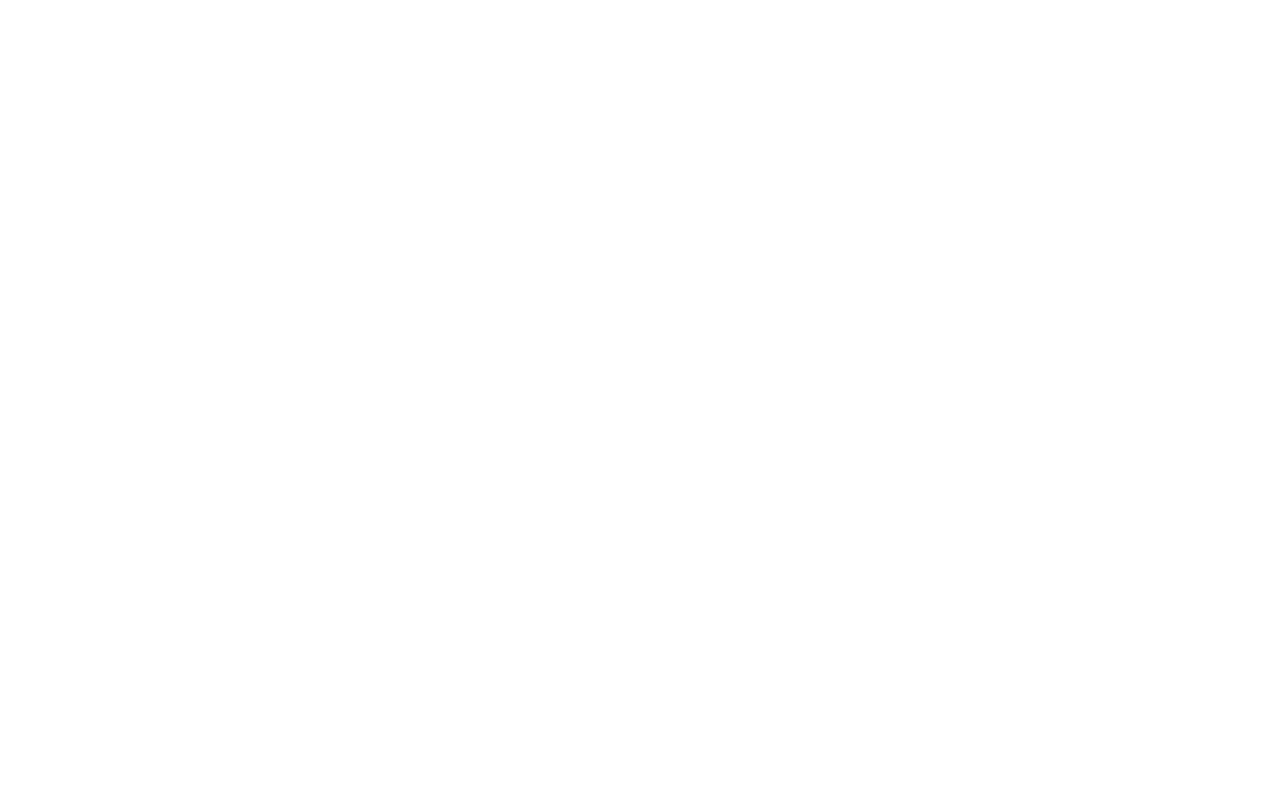
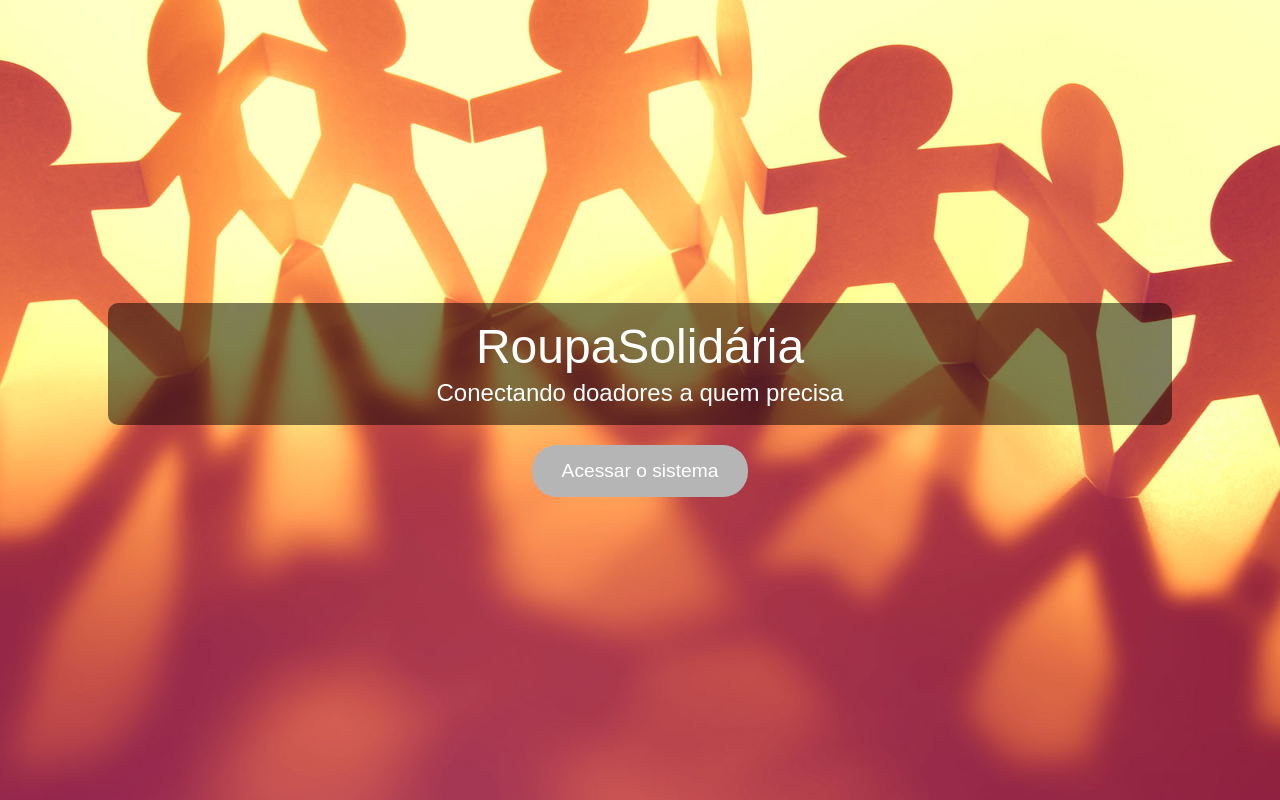
Before and after one commit to raphaeljjoao/roupa-solidaria, an Angular app in the folder app/: page /home in a window 1280 px wide. Before the commit this address led to /. Built offline with nearby package versions, Linux system fonts and the light colour scheme.

Commit message:
Create home component

```diff
--- a/app/src/app/app.routes.ts
+++ b/app/src/app/app.routes.ts
@@ -1,6 +1,8 @@
 import { Routes } from '@angular/router';
 import { LoginComponent } from './login/login.component';
+import { HomeComponent } from '../home/home.component';
 
 export const routes: Routes = [
-  { path: 'login', component: LoginComponent }
+  { path: 'login', component: LoginComponent },
+  { path: 'home', component: HomeComponent }
 ];
--- /dev/null
+++ b/app/src/home/home.component.html
@@ -0,0 +1,10 @@
+<div id="background">
+  <div id="container">
+    <h1>RoupaSolidária</h1>
+    <p>Conectando doadores a quem precisa</p>
+  </div>
+
+  <div id="button-container">
+    <button id="access-button" (click)="loginPage()">Acessar o sistema</button>
+  </div>
+</div>
--- /dev/null
+++ b/app/src/home/home.component.scss
@@ -0,0 +1,48 @@
+#background {
+  background-image: url('solidariedade.jpg');
+  background-size: cover;
+  background-position: center;
+  height: 100vh;
+  display: flex;
+  flex-direction: column;
+  justify-content: center;
+  align-items: center;
+}
+
+#container {
+  background-color: rgba(0, 0, 0, 0.5);
+  color: white;
+  text-align: center;
+  padding: 20px;
+  width: 80%;
+  border-radius: 10px;
+}
+
+h1 {
+  font-size: 3rem;
+  margin-bottom: 10px;
+}
+
+p {
+  font-size: 1.5rem;
+}
+
+#button-container {
+  margin-top: 20px;
+  text-align: center;
+}
+
+#access-button {
+  background-color: #b5b5b5;
+  color: white;
+  font-size: 1.2rem;
+  padding: 15px 30px;
+  border: none;
+  border-radius: 25px;
+  cursor: pointer;
+  transition: background-color 0.3s ease;
+}
+
+#access-button:hover {
+  background-color: #999;
+}
--- /dev/null
+++ b/app/src/home/home.component.ts
@@ -0,0 +1,20 @@
+import { Component } from '@angular/core';
+import { Router } from '@angular/router';
+
+@Component({
+  selector: 'app-home',
+  imports: [],
+  templateUrl: './home.component.html',
+  styleUrl: './home.component.scss'
+})
+export class HomeComponent {
+
+  constructor(
+    private router: Router
+  ) {}
+
+  loginPage() {
+    this.router.navigate(['/login']);
+  }
+
+}
```
Also changed, not shown: app/src/home/solidariedade.jpg (added), 1 other file (tests, documents, lock files or other folders).
